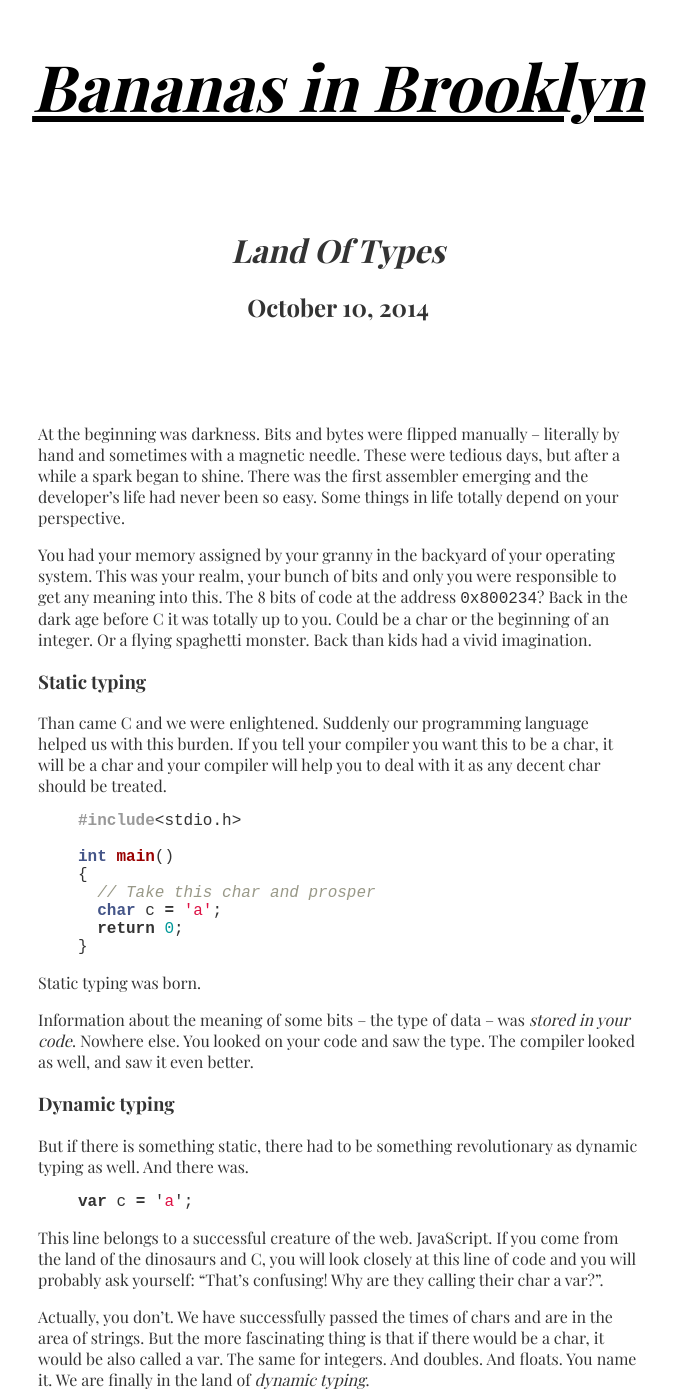
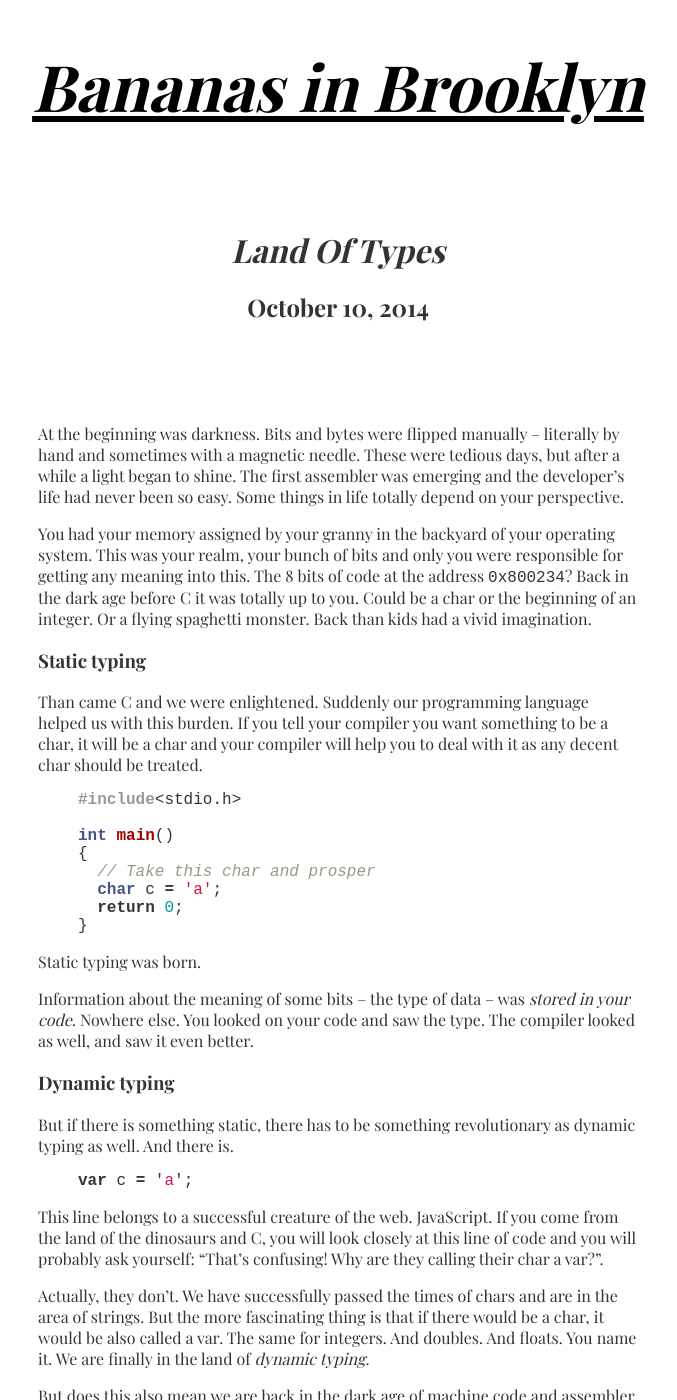
Before and after one commit to maerch/maerch.github.io, a Jekyll site: the page built from _posts/2014-10-10-data-types.md, in a window 1280 px wide and 1400 px high. Shown: the whole window, without its empty margins (302-979 px from the left). Built offline with Jekyll 4.4.1, drawn with Linux system fonts in a browser that asks for light colours; some web fonts are replaced; some of the changed text lies outside the part shown.

Commit message:
Some grammar

```diff
--- a/_posts/2014-10-10-data-types.md
+++ b/_posts/2014-10-10-data-types.md
@@ -3,13 +3,13 @@ title: Land Of Types
 layout: posting
 ---
 
-At the beginning was darkness. Bits and bytes were flipped manually -- literally by hand and sometimes with a magnetic needle. These were tedious days, but after a while a spark began to shine. There was the first assembler emerging and the developer's life had never been so easy. Some things in life totally depend on your perspective.
+At the beginning was darkness. Bits and bytes were flipped manually -- literally by hand and sometimes with a magnetic needle. These were tedious days, but after a while a light began to shine. The first assembler was emerging and the developer's life had never been so easy. Some things in life totally depend on your perspective.
 
-You had your memory assigned by your granny in the backyard of your operating system. This was your realm, your bunch of bits and only you were responsible to get any meaning into this. The 8 bits of code at the address `0x800234`? Back in the dark age before C it was totally up to you. Could be a char or the beginning of an integer. Or a flying spaghetti monster. Back than kids had a vivid imagination.
+You had your memory assigned by your granny in the backyard of your operating system. This was your realm, your bunch of bits and only you were responsible for getting any meaning into this. The 8 bits of code at the address `0x800234`? Back in the dark age before C it was totally up to you. Could be a char or the beginning of an integer. Or a flying spaghetti monster. Back than kids had a vivid imagination.
 
 ### Static typing
 
-Than came C and we were enlightened. Suddenly our programming language helped us with this burden. If you tell your compiler you want this to be a char, it will be a char and your compiler will help you to deal with it as any decent char should be treated.
+Than came C and we were enlightened. Suddenly our programming language helped us with this burden. If you tell your compiler you want something to be a char, it will be a char and your compiler will help you to deal with it as any decent char should be treated.
 
 {% highlight C %}
 #include<stdio.h>
@@ -28,7 +28,7 @@ Information about the meaning of some bits -- the type of data -- was *stored in
 
 ### Dynamic typing
 
-But if there is something static, there had to be something revolutionary as dynamic typing as well. And there was.
+But if there is something static, there has to be something revolutionary as dynamic typing as well. And there is.
 
 {% highlight javascript %}
 var c = 'a';
@@ -36,7 +36,7 @@ var c = 'a';
 
 This line belongs to a successful creature of the web. JavaScript. If you come from the land of the dinosaurs and C, you will look closely at this line of code and you will probably ask yourself: "That's confusing! Why are they calling their char a var?".
 
-Actually, you don't. We have successfully passed the times of chars and are in the area of strings. But the more fascinating thing is that if there would be a char, it would be also called a var. The same for integers. And doubles. And floats. You name it. We are finally in the land of _dynamic typing_.
+Actually, they don't. We have successfully passed the times of chars and are in the area of strings. But the more fascinating thing is that if there would be a char, it would be also called a var. The same for integers. And doubles. And floats. You name it. We are finally in the land of _dynamic typing_.
 
 But does this also mean we are back in the dark age of machine code and assembler where nobody knows what these bits actually mean? No. This information is hidden from you and added as additional information beside your actual data. Inside your holy memory it looks something like that.
 
@@ -57,5 +57,5 @@ Although C is a totally statically typed language, it still gives you a lot of f
 The distinction between weak and strong type systems is not always as clear as between static and dynamic systems. Good indicators of weak systems are e.g. casts between different types which are not directly related by any inheritance chain. This is often correlates with a lot of "WAT?" moments. There is no better language to demonstrate this than JavaScript. I leave you with this line of code to ponder on. Beware: This can be a disturbing line of code if you are coming from the land of Java.
 
 {% highlight javascript %}
-var a = "a" + 3;
+var a = 3 + "a";
 {% endhighlight %}
```
Also changed, not shown: other parts of _posts/2014-10-10-data-types.md (+1 -1 lines).
